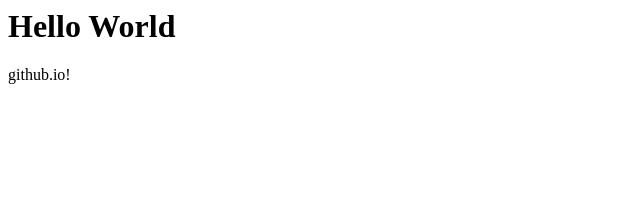
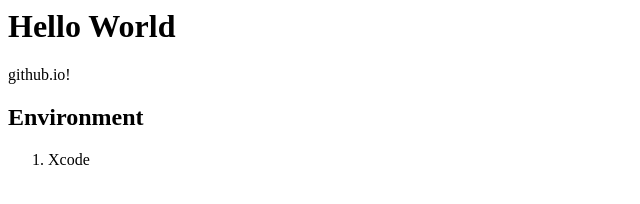
Before and after one commit to mathink/mathink.github.io, a plain HTML site: page index.html in a window 1280 px wide. Shown: the whole page, without its empty margins (0-640 px from the left). Drawn offline with Linux system fonts and the light colour scheme.

Commit message:
Update index.html

```diff
--- a/index.html
+++ b/index.html
@@ -3,5 +3,9 @@
 <body>
 <h1>Hello World</h1>
 <p>github.io!</p>
+<h2>Environment</h2>
+<ol>
+<li>Xcode</li>
+</ol>
 </body>
 </html>
```
